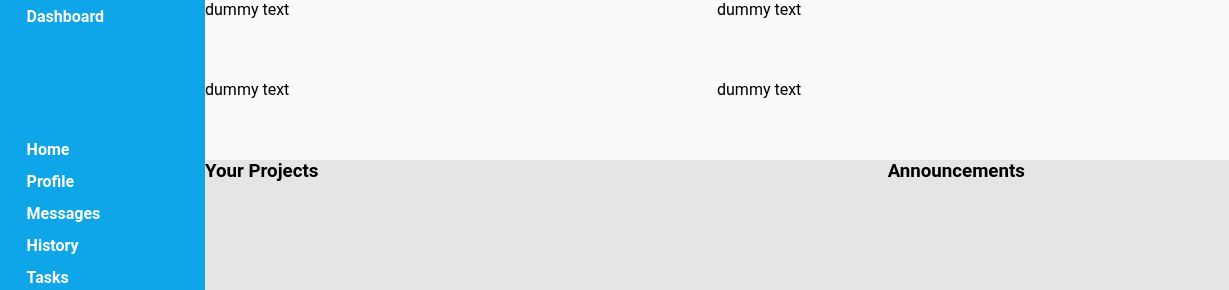
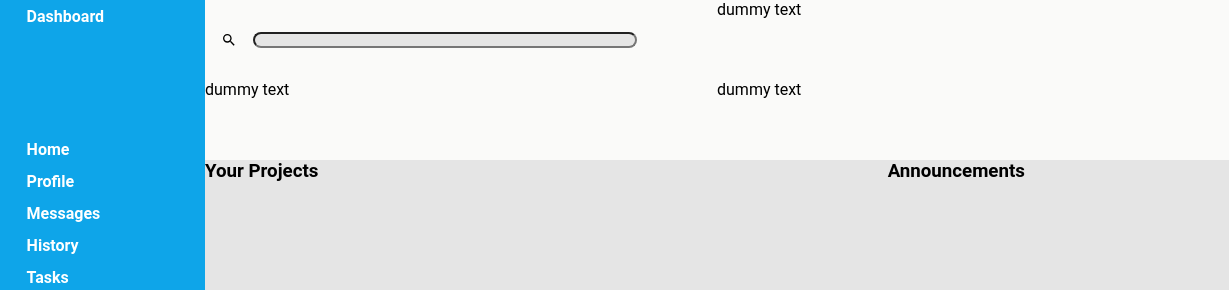
Before and after one commit to clarkjr2016/admindashboard, a plain HTML site: page index.html in a window 1280 px wide. Shown: the top 290 px of the page, 51-1280 px from the left. Drawn offline with Linux system fonts and the light colour scheme.

Commit message:
Added search bar and magnifying glass

```diff
--- a/index.html
+++ b/index.html
@@ -58,7 +58,9 @@
         </div>
       </div>
       <header class="header">
-        <div id="search" class="header-left">dummy text</div>
+        <div id="search" class="header-left">
+          <img src="magnify.svg" alt="" /><input type="search" name="" id="" />
+        </div>
         <div id="notifications" class="header-right">dummy text</div>
         <div id="title" class="header-left">dummy text</div>
         <div id="buttons" class="header-right">dummy text</div>
--- a/style.css
+++ b/style.css
@@ -52,7 +52,7 @@
   justify-content: flex-start;
 }
 
-img {
+.sidebar img {
   width: 2rem;
   filter: invert(100%) sepia(71%) saturate(2%) hue-rotate(360deg)
     brightness(112%) contrast(101%);
@@ -83,3 +83,21 @@ header {
   display: grid;
   grid-template-columns: 1fr;
 }
+
+#search {
+  display: flex;
+  justify-content: flex-start;
+  align-items: center;
+}
+
+#search img {
+  width: 1rem;
+  margin: 0 1rem;
+}
+
+#search input {
+  height: min(1rem);
+  width: min(75%);
+  border-radius: 10px;
+  background-color: var(--main-content);
+}
```
Also changed, not shown: magnify.svg (added).
